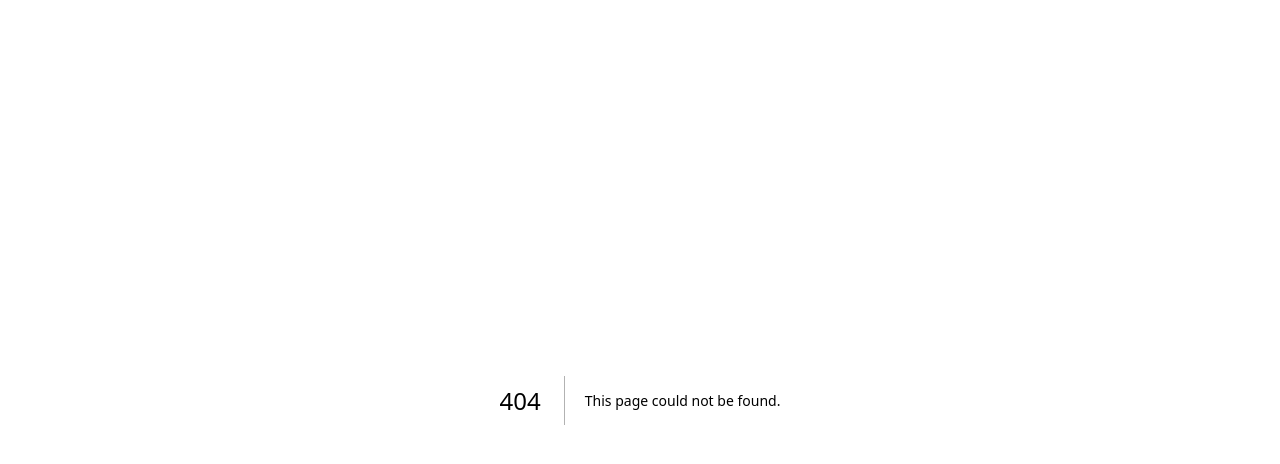
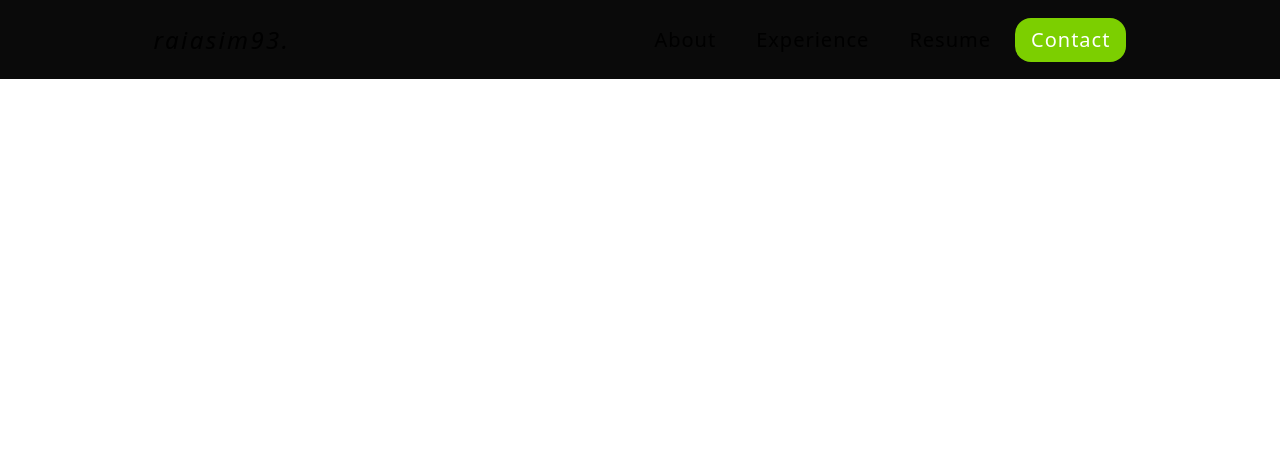
Before and after one commit to raiasim93/my-portfolio, a Next.js app: page /experience in a window 1280 px wide. Before the commit this address had no page. Shown: the top 464 px of the page. Built offline with nearby package versions, Linux system fonts and the light colour scheme.

Commit message:
Fix error

```diff
--- /dev/null
+++ b/src/app/experience/ExperienceSection.tsx
@@ -0,0 +1,14 @@
+import React from 'react'
+
+const ExperienceSection = () => {
+  return (
+    <section>
+        {/* Work Experience */}
+        <div></div>
+        {/* Education Qualification */}
+        <div></div>
+    </section>
+  )
+}
+
+export default ExperienceSection
--- /dev/null
+++ b/src/app/experience/page.tsx
@@ -0,0 +1,12 @@
+import Navbar from '@/components/partials/Navbar'
+import React from 'react'
+
+const page = () => {
+  return (
+    <>
+        <Navbar />
+    </>
+  )
+}
+
+export default page
--- a/src/components/modules/landing/ToolsSection.tsx
+++ b/src/components/modules/landing/ToolsSection.tsx
@@ -2,9 +2,11 @@ import React from 'react';
 import toolsData from '@/components/common/data/toolsData';
 import CardTools from '@/components/common/cards/CardTools';
 
+
+
 const ToolsSection = () => {
   return (
-    <section className='w-full py-8 px-[12vw] 2xl:px-[16vw] flex flex-col gap-y-8'>
+    <section className='w-full py-16 px-[12vw] 2xl:px-[16vw] flex flex-col gap-y-8'>
       <div className='flex md:justify-center text-2xl font-semibold md:text-4xl'>
         My Tech Stack
       </div>
@@ -14,7 +16,7 @@ const ToolsSection = () => {
       {/* This is where the tools will be displayed */}
       <div className='grid sm:grid-cols-2 md:grid-cols-3 lg:grid-cols-4 gap-8'>
         {toolsData.map((item, index) => (
-          <CardTools key={index} image={item.image} toolName={item.toolName} />
+          <CardTools key={index} image={item.image} toolName={item.toolName} index={index}/>
         ))}
       </div>
 
--- a/src/components/partials/Navbar.tsx
+++ b/src/components/partials/Navbar.tsx
@@ -9,7 +9,7 @@ const Navbar = () => {
       <nav className='h-[80px] py-8 px-[12vw] 2xl:px-[16vw] font-normal text-xl flex justify-between items-center bg-neutral-950 border-b-[0.25px] border-b-white'>
         <div className='font-medium italic text-2xl tracking-widest'>raiasim93.</div>
         <div className='hidden md:flex gap-x-2 lg:gap-x-2  2xl:gap-x-4 tracking-wider'>
-          {["About", "Work", "Resume", "Contact"].map((item, index)=> (
+          {["About", "Experience", "Resume", "Contact"].map((item, index)=> (
             <a
               key={index}
               href=''
```
